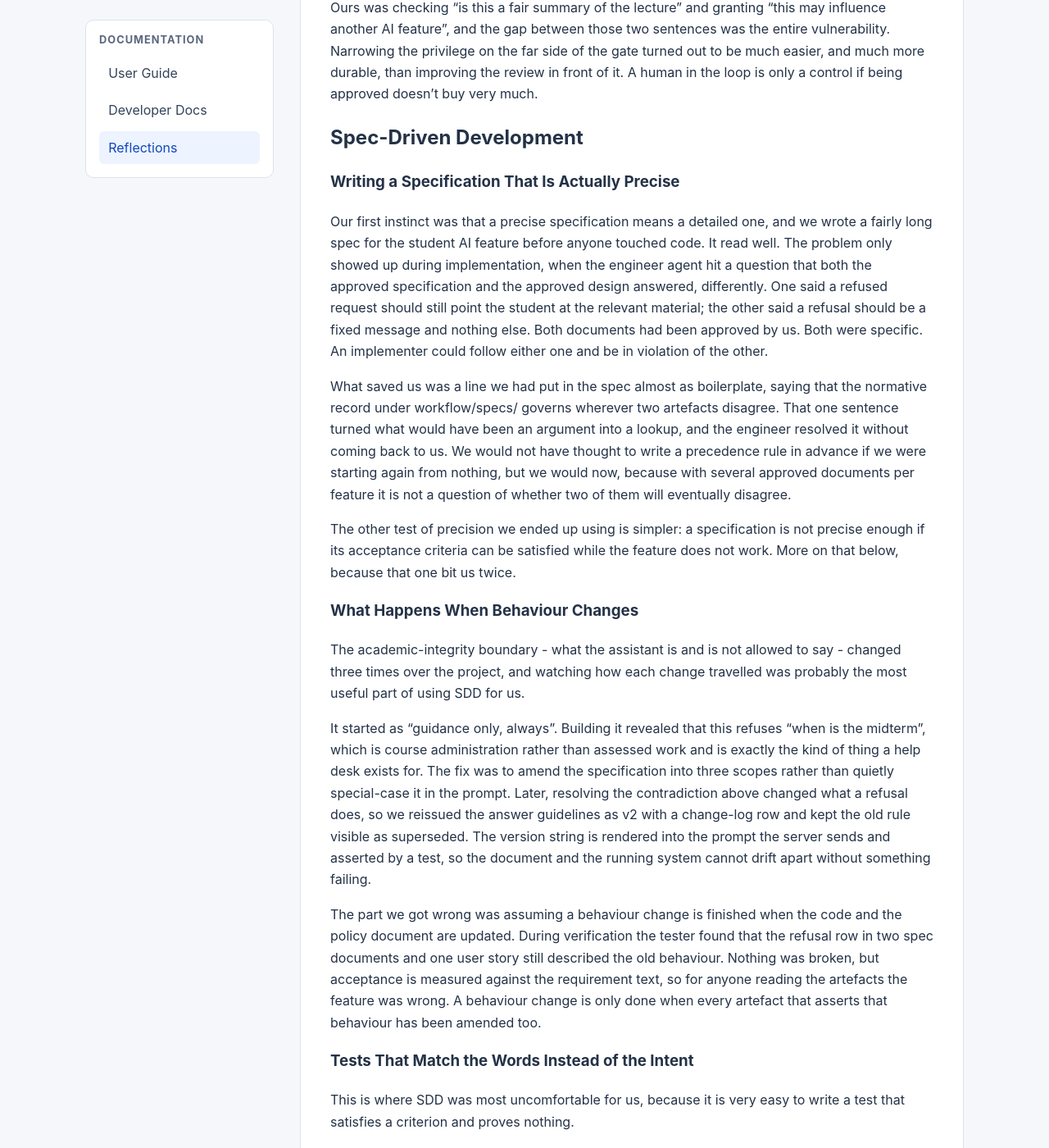
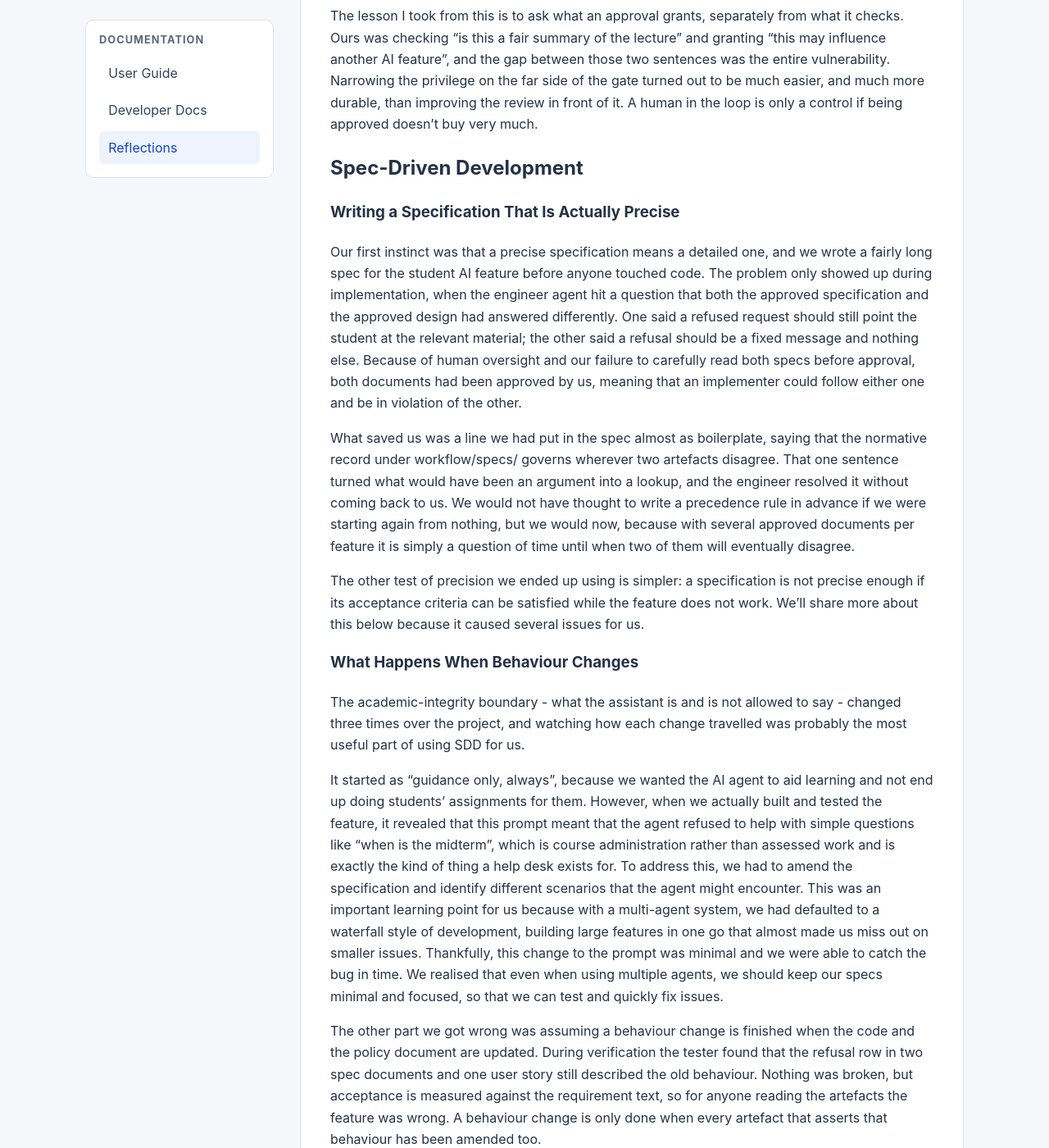
Before and after one commit to CS3227-2610-MP3-OfficeHours/CS3227-2610-MP3, a Jekyll site: the page built from docs/Reflections.md, in a window 1280 px wide and 1400 px high, scrolled down 876 px. Shown: the whole window at 82% size. Built offline with Jekyll 4.4.1, drawn with Linux system fonts in a browser that asks for light colours; some of the changed text lies outside the part shown.

Commit message:
Revise AI security and specification writing sections
Updated the AI security section to clarify the approval process and its vulnerabilities. Revised the specification writing section to emphasize the importance of precision and alignment between acceptance criteria and intended behavior.

```diff
--- a/docs/Reflections.md
+++ b/docs/Reflections.md
@@ -8,22 +8,22 @@
 ## AI Security
 
 I want to share about a unique attack vector that we considered. Our
-staff-facing AI feature turns an uploaded lecture PDF into a topic map, and we
-were quite pleased with the review step we put in front of it. A generated map
-arrives as pending_review, and only course staff can approve it.
+staff-facing AI feature turns an uploaded lecture PDF into a topic map, which has
+to be manually approved by a staff user before it is put into use. Once approved,
+the topic map is used by the student AI to obtain information and references efficiently.
+Overall, the sequence works like this: upload untrusted PDF, obtain
+model output from staff AI, then a human approval, then input to a second AI feature.
+On the surface, it seemed like good path with human-gated approvals. However,
+if you think about it from a different perspective, it can also become a path
+for attacker-controlled text to arrive somewhere trusted, and the
+approval step becomes an important "status promotion" step. The big issue with this,
+we realised, is how much can we trust the average user to really pay attention
+to what they are approving? If a staff accidentally uploads a compromised file,
+they likely didn't realise it was compromised in the first place, and thus might
+not feel motivated to carefully check the output before granting approval.
 
-The problem surfaced while we were specifying the student feature, when we had
-to write down where its retrieval actually gets its hints from. The answer was
-the approved maps. Written out as a sequence, it read: untrusted PDF, then
-model output, then a human approval, then input to a second AI feature. Each
-step on its own was something we had deliberately designed. Together they were
-a path for attacker-controlled text to arrive somewhere trusted, and the
-approval was the step doing the promoting. We had built the gate as a defence
-without noticing it was also the only thing in the system that upgrades
-untrusted content to approved content.
-
-We decided instead to change what approval grants instead of trying to make the
-check stronger. An approved map now only feeds server-side relevance scoring:
+To address the human vulnerability in this chain, we decided instead to change what
+approval means. An approved map now only feeds server-side relevance scoring:
 we count how many of the question's terms appear in it and use that as a
 multiplier on that PDF's own pages, capped at 3x. The map's text is never put
 into a prompt, never sent to the gateway, and never shown to a student. The
@@ -48,13 +48,14 @@
 
 Our first instinct was that a precise specification means a detailed one, and
 we wrote a fairly long spec for the student AI feature before anyone touched
-code. It read well. The problem only showed up during implementation, when the
+code. The problem only showed up during implementation, when the
 engineer agent hit a question that both the approved specification and the
-approved design answered, differently. One said a refused request should still
+approved design had answered differently. One said a refused request should still
 point the student at the relevant material; the other said a refusal should be
-a fixed message and nothing else. Both documents had been approved by us. Both
-were specific. An implementer could follow either one and be in violation of
-the other.
+a fixed message and nothing else. Because of human oversight and our failure to
+carefully read both specs before approval, both documents had been approved by us,
+meaning that an implementer could follow either one
+and be in violation of the other.
 
 What saved us was a line we had put in the spec almost as boilerplate, saying
 that the normative record under workflow/specs/ governs wherever two artefacts
@@ -62,11 +63,12 @@
 lookup, and the engineer resolved it without coming back to us. We would not
 have thought to write a precedence rule in advance if we were starting again
 from nothing, but we would now, because with several approved documents per
-feature it is not a question of whether two of them will eventually disagree.
+feature it is simply a question of time until when two of them will eventually disagree.
 
 The other test of precision we ended up using is simpler: a specification is
 not precise enough if its acceptance criteria can be satisfied while the
-feature does not work. More on that below, because that one bit us twice.
+feature does not work. We'll share more about this below because it caused several
+issues for us.
 
 ### What Happens When Behaviour Changes
 
@@ -74,17 +76,20 @@
 say - changed three times over the project, and watching how each change
 travelled was probably the most useful part of using SDD for us.
 
-It started as "guidance only, always". Building it revealed that this refuses
-"when is the midterm", which is course administration rather than assessed work
-and is exactly the kind of thing a help desk exists for. The fix was to amend
-the specification into three scopes rather than quietly special-case it in the
-prompt. Later, resolving the contradiction above changed what a refusal does,
-so we reissued the answer guidelines as v2 with a change-log row and kept the
-old rule visible as superseded. The version string is rendered into the prompt
-the server sends and asserted by a test, so the document and the running system
-cannot drift apart without something failing.
+It started as "guidance only, always", because we wanted the AI agent to aid learning
+and not end up doing students' assignments for them. However, when we actually built
+and tested the feature, it revealed that this prompt meant that the agent refused to
+help with simple questions like "when is the midterm", which is course administration
+rather than assessed work and is exactly the kind of thing a help desk exists for.
+To address this, we had to amend the specification and identify different scenarios that
+the agent might encounter. This was an important learning point for us because with a multi-agent system,
+we had defaulted to a waterfall style of development, building large features in one go
+that almost made us miss out on smaller issues. Thankfully, this change to the prompt was
+minimal and we were able to catch the bug in time. We realised that even when using
+multiple agents, we should keep our specs minimal and focused, so that we can test and
+quickly fix issues.
 
-The part we got wrong was assuming a behaviour change is finished when the code
+The other part we got wrong was assuming a behaviour change is finished when the code
 and the policy document are updated. During verification the tester found that
 the refusal row in two spec documents and one user story still described the
 old behaviour. Nothing was broken, but acceptance is measured against the
@@ -97,21 +102,28 @@
 This is where SDD was most uncomfortable for us, because it is very easy to
 write a test that satisfies a criterion and proves nothing.
 
-Our criterion said that answers must carry citations, and our validator checked
-that each answer had at least one valid citation. That is the criterion, met
-exactly. The tester then produced an answer containing an invented midterm date
-and an invented weightage, followed by one real citation, which rendered under
-the badge that tells a student the answer is sourced from course material. The
-words were satisfied; the intent, which is that a student cannot be told
-something the material does not say, was not. We changed the check to require
+For example, we had one acceptance criterion said that answers must carry citations, and our validator checked
+that each answer had at least one valid citation. On paper, it seemed like we
+met the criterion exactly. The tester then produced an answer containing an invented midterm date
+and an invented weightage, followed by one real citation later on in the response. The
+wording of the specs were satisfied; the intent, which is that a student cannot be told
+something the material does not say, was not. To address this, we better aligned
+our acceptance criterion to our intent and changed the check to require
 that every asserting sentence carries its own citation.
 
-The second one was worse because it was our own test. We had a test asserting
-that a PDF with an approved Knowledge Map is retrieved before one without, and
+Another example and issue we faced was that we had a test asserting that a PDF
+with an approved Knowledge Map is retrieved before one without, and
 it passed. The tester noticed that our two fixtures were not otherwise equal
 and the mapped file also happened to win the alphabetical tie-break, which
-means the test would have passed with the entire feature deleted. A green test
-that cannot fail is worse than no test, because it gets counted as evidence.
+means the test would have passed with the entire feature deleted. In this sense,
+SDD and multi-agent orchestration is a bit hard to balance together. Because the
+multi-agent system makes development so fast and effortless, it is tempting to not
+review all the many, many, many artefacts that are produced during development. There
+were many times where we were both tempted not to read through a 5-page specs document
+in detail. However, this example made us realise the importance of prioritising test-driven
+development and writing good tests when you utilise multi-agent-orchestration. Because
+without sufficient attention being paid to test implementation, you might end up with a green test
+that cannot fail. This is even worse than no test, because it gets counted as evidence.
 
 The last gap was one no amount of specification discipline would have closed.
 Every suite passed against a stubbed gateway, and then every question against
```
